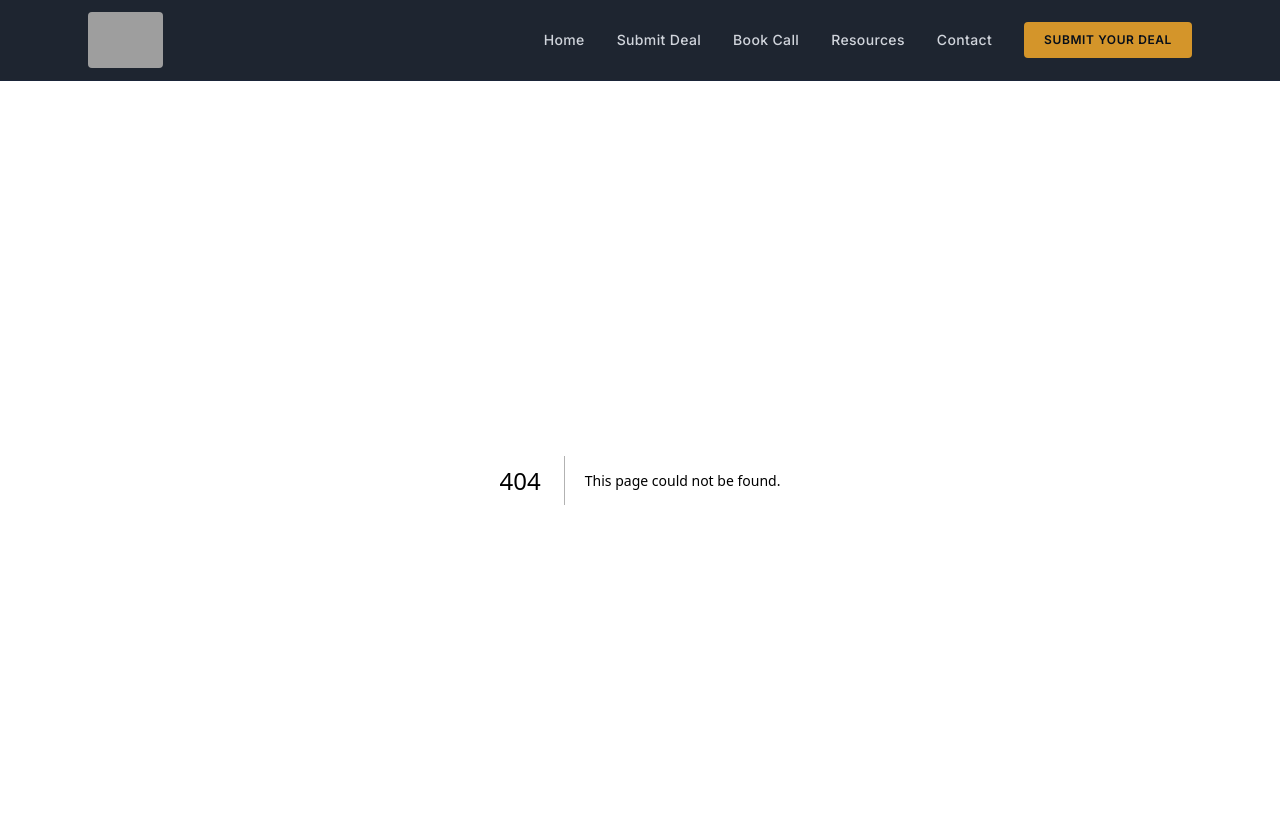
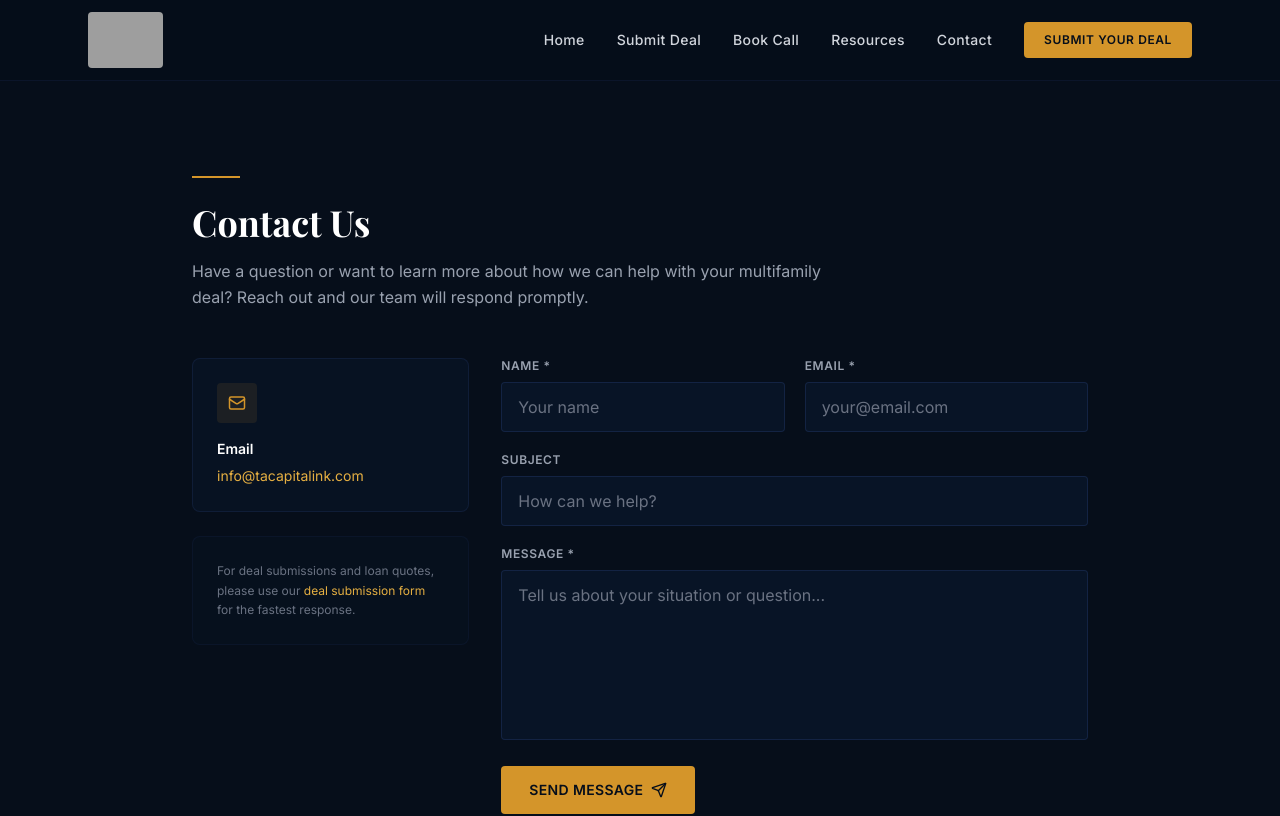
Before and after one commit to tobiabereoje/ta-capital-link, a Next.js app: page /contact in a window 1280 px wide. Before the commit this address had no page. Shown: the top 816 px of the page. Built offline with nearby package versions, Linux system fonts and the light colour scheme; grey boxes are pictures that could not be loaded.

Commit message:
Add contact page

```diff
--- /dev/null
+++ b/src/app/contact/page.tsx
@@ -0,0 +1,143 @@
+"use client";
+
+import { useState } from "react";
+import { Mail, Send, CheckCircle } from "lucide-react";
+
+export default function Contact() {
+  const [submitted, setSubmitted] = useState(false);
+
+  const handleSubmit = (e: React.FormEvent) => {
+    e.preventDefault();
+    // TODO: Connect to backend / API route
+    setSubmitted(true);
+  };
+
+  if (submitted) {
+    return (
+      <section className="px-6 py-20 md:py-32">
+        <div className="max-w-xl mx-auto text-center">
+          <div className="w-16 h-16 rounded-full bg-gold-500/10 flex items-center justify-center mx-auto mb-6">
+            <CheckCircle size={32} className="text-gold-500" />
+          </div>
+          <h1 className="text-3xl font-display font-bold text-white mb-4">
+            Message Sent
+          </h1>
+          <p className="text-gray-400 leading-relaxed">
+            Thank you for reaching out. We will get back to you within one
+            business day.
+          </p>
+        </div>
+      </section>
+    );
+  }
+
+  return (
+    <section className="px-6 py-16 md:py-24">
+      <div className="max-w-4xl mx-auto">
+        {/* Page Header */}
+        <div className="mb-12">
+          <div className="w-12 h-0.5 bg-gold-500 mb-6" />
+          <h1 className="text-3xl md:text-4xl font-display font-bold text-white mb-4">
+            Contact Us
+          </h1>
+          <p className="text-gray-400 leading-relaxed max-w-2xl">
+            Have a question or want to learn more about how we can help with
+            your multifamily deal? Reach out and our team will respond promptly.
+          </p>
+        </div>
+
+        <div className="grid md:grid-cols-3 gap-8">
+          {/* Contact Info */}
+          <div className="space-y-6">
+            <div className="bg-navy-900/40 border border-navy-800/60 rounded-lg p-6">
+              <div className="w-10 h-10 rounded bg-gold-500/10 flex items-center justify-center mb-4">
+                <Mail size={18} className="text-gold-500" />
+              </div>
+              <h3 className="text-sm font-semibold text-white mb-1">Email</h3>
+              <a
+                href="mailto:info@tacapitalink.com"
+                className="text-sm text-gold-400 hover:text-gold-300 transition-colors"
+              >
+                info@tacapitalink.com
+              </a>
+            </div>
+
+            <div className="p-6 rounded-lg bg-navy-900/20 border border-navy-800/30">
+              <p className="text-xs text-gray-500 leading-relaxed">
+                For deal submissions and loan quotes, please use our{" "}
+                <a
+                  href="/submit-deal"
+                  className="text-gold-400 hover:text-gold-300"
+                >
+                  deal submission form
+                </a>{" "}
+                for the fastest response.
+              </p>
+            </div>
+          </div>
+
+          {/* Contact Form */}
+          <div className="md:col-span-2">
+            <form onSubmit={handleSubmit} className="space-y-5">
+              <div className="grid sm:grid-cols-2 gap-5">
+                <div>
+                  <label className="block text-xs font-semibold tracking-wider uppercase text-gray-400 mb-2">
+                    Name *
+                  </label>
+                  <input
+                    type="text"
+                    required
+                    placeholder="Your name"
+                    className="w-full px-4 py-3 bg-navy-900/60 border border-navy-700/50 rounded text-gray-100 placeholder-gray-500 transition-all duration-200 focus:outline-none focus:border-gold-500/50 focus:ring-1 focus:ring-gold-500/30"
+                  />
+                </div>
+                <div>
+                  <label className="block text-xs font-semibold tracking-wider uppercase text-gray-400 mb-2">
+                    Email *
+                  </label>
+                  <input
+                    type="email"
+                    required
+                    placeholder="your@email.com"
+                    className="w-full px-4 py-3 bg-navy-900/60 border border-navy-700/50 rounded text-gray-100 placeholder-gray-500 transition-all duration-200 focus:outline-none focus:border-gold-500/50 focus:ring-1 focus:ring-gold-500/30"
+                  />
+                </div>
+              </div>
+
+              <div>
+                <label className="block text-xs font-semibold tracking-wider uppercase text-gray-400 mb-2">
+                  Subject
+                </label>
+                <input
+                  type="text"
+                  placeholder="How can we help?"
+                  className="w-full px-4 py-3 bg-navy-900/60 border border-navy-700/50 rounded text-gray-100 placeholder-gray-500 transition-all duration-200 focus:outline-none focus:border-gold-500/50 focus:ring-1 focus:ring-gold-500/30"
+                />
+              </div>
+
+              <div>
+                <label className="block text-xs font-semibold tracking-wider uppercase text-gray-400 mb-2">
+                  Message *
+                </label>
+                <textarea
+                  required
+                  rows={6}
+                  placeholder="Tell us about your situation or question..."
+                  className="w-full px-4 py-3 bg-navy-900/60 border border-navy-700/50 rounded text-gray-100 placeholder-gray-500 transition-all duration-200 focus:outline-none focus:border-gold-500/50 focus:ring-1 focus:ring-gold-500/30 resize-none"
+                />
+              </div>
+
+              <button
+                type="submit"
+                className="inline-flex items-center justify-center px-7 py-3.5 bg-gold-500 text-navy-950 font-semibold text-sm tracking-wide uppercase rounded transition-all duration-300 hover:bg-gold-400 hover:shadow-lg hover:shadow-gold-500/20"
+              >
+                Send Message
+                <Send size={16} className="ml-2" />
+              </button>
+            </form>
+          </div>
+        </div>
+      </div>
+    </section>
+  );
+}
```
